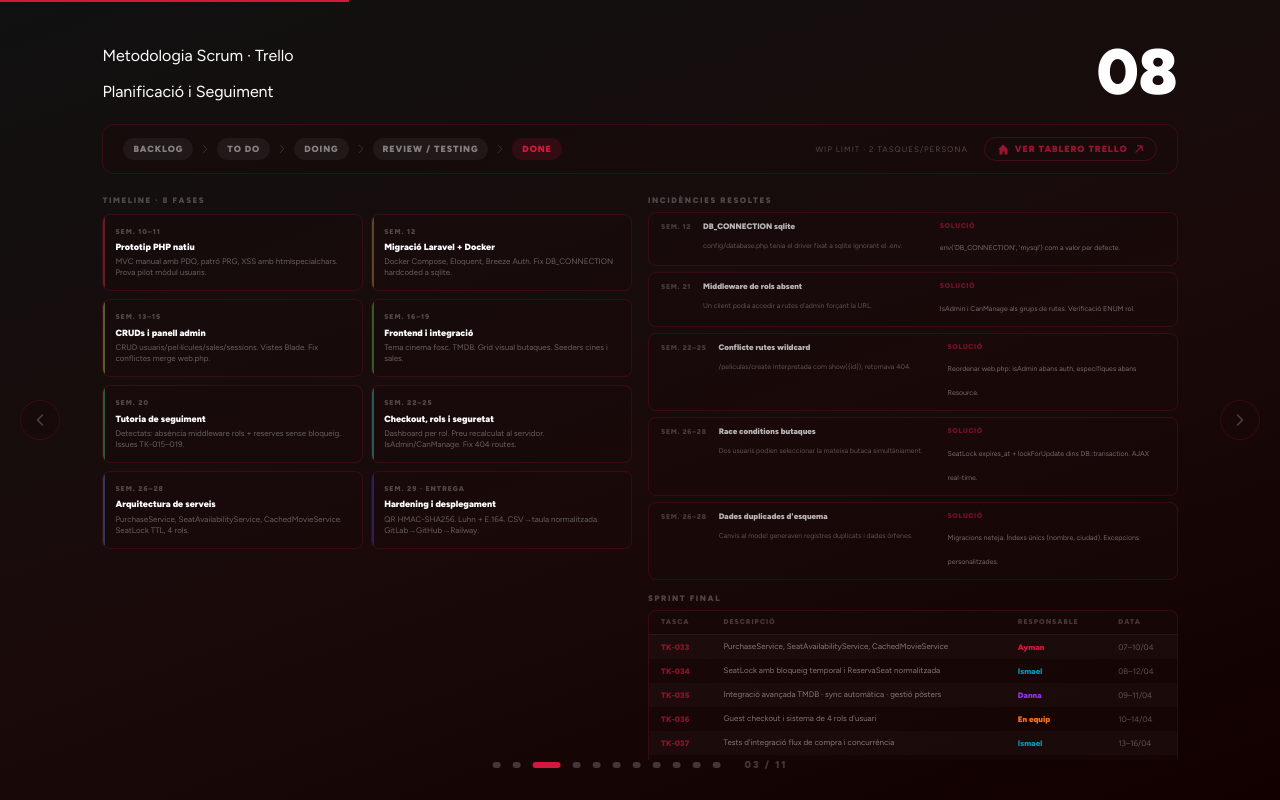
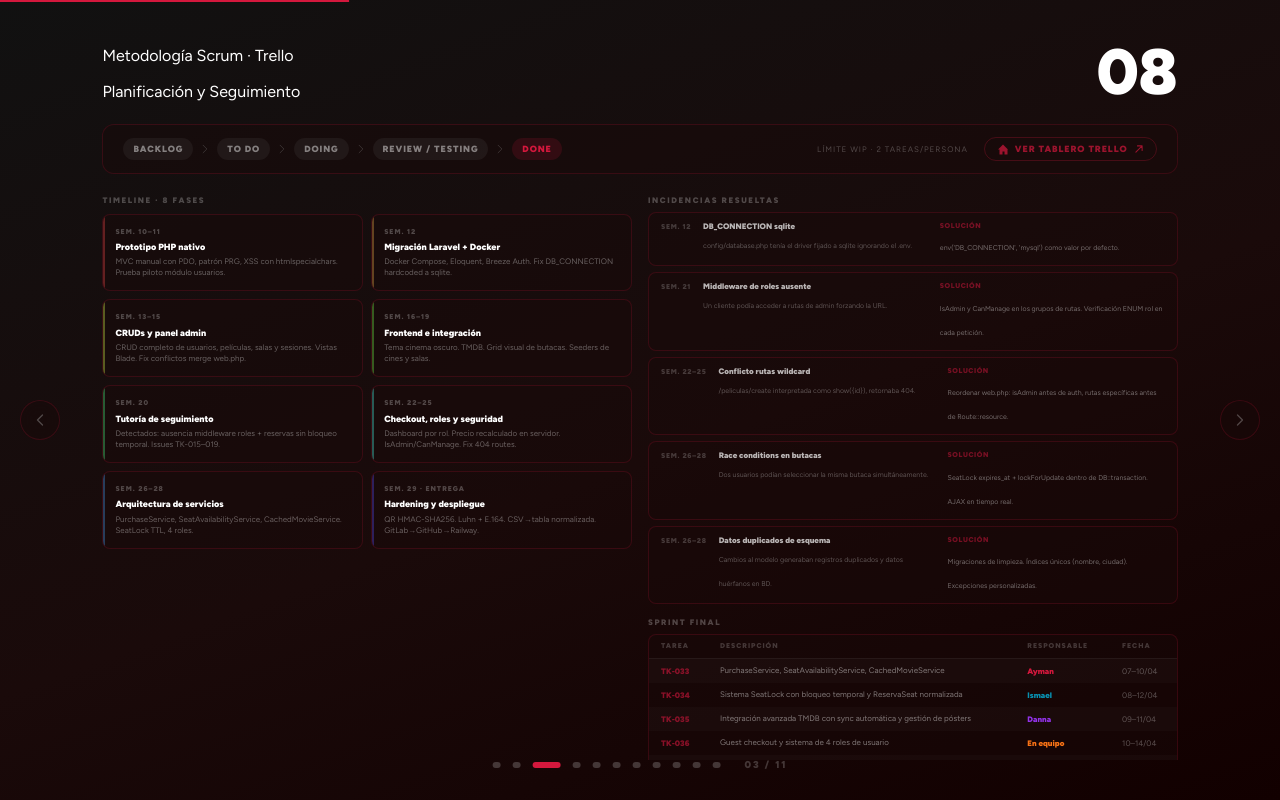
Before and after one commit to AyChEs-0/lumiere-final, a React (Vite) app: page / in a window 1280 px wide. Both pictures are taken after a click on the button 557 px from the left and 764 px from the top of the page. Built offline with nearby package versions, Linux system fonts and the light colour scheme.

Commit message:
Translate entire presentation to Spanish
- PlanificacionSlide: all Catalan text translated (timeline, incidents, sprint table, labels)
- AboutSlide: team role descriptions translated to Spanish

https://claude.ai/code/session_01KmMvniVeoFot6Z2V3E6Lsh

```diff
--- a/src/slides/PlanificacionSlide.jsx
+++ b/src/slides/PlanificacionSlide.jsx
@@ -4,34 +4,34 @@ import { fadeUp, drawLine, staggerContainer, staggerItem, ease } from '../utils/
 const kanban = ['Backlog', 'To Do', 'Doing', 'Review / Testing', 'Done']
 
 const phases = [
-  { weeks: 'Sem. 10–11', title: 'Prototip PHP natiu', desc: 'MVC manual amb PDO, patró PRG, XSS amb htmlspecialchars. Prova pilot mòdul usuaris.' },
-  { weeks: 'Sem. 12',    title: 'Migració Laravel + Docker', desc: 'Docker Compose, Eloquent, Breeze Auth. Fix DB_CONNECTION hardcoded a sqlite.' },
-  { weeks: 'Sem. 13–15', title: 'CRUDs i panell admin', desc: 'CRUD usuaris/pel·lícules/sales/sessions. Vistes Blade. Fix conflictes merge web.php.' },
-  { weeks: 'Sem. 16–19', title: 'Frontend i integració', desc: 'Tema cinema fosc. TMDB. Grid visual butaques. Seeders cines i sales.' },
-  { weeks: 'Sem. 20',    title: 'Tutoria de seguiment', desc: 'Detectats: absència middleware rols + reserves sense bloqueig. Issues TK-015–019.' },
-  { weeks: 'Sem. 22–25', title: 'Checkout, rols i seguretat', desc: 'Dashboard per rol. Preu recalculat al servidor. IsAdmin/CanManage. Fix 404 routes.' },
-  { weeks: 'Sem. 26–28', title: 'Arquitectura de serveis', desc: 'PurchaseService, SeatAvailabilityService, CachedMovieService. SeatLock TTL, 4 rols.' },
-  { weeks: 'Sem. 29 · Entrega', title: 'Hardening i desplegament', desc: 'QR HMAC-SHA256. Luhn + E.164. CSV→taula normalitzada. GitLab→GitHub→Railway.' },
+  { weeks: 'Sem. 10–11', title: 'Prototipo PHP nativo',        desc: 'MVC manual con PDO, patrón PRG, XSS con htmlspecialchars. Prueba piloto módulo usuarios.' },
+  { weeks: 'Sem. 12',    title: 'Migración Laravel + Docker',  desc: 'Docker Compose, Eloquent, Breeze Auth. Fix DB_CONNECTION hardcoded a sqlite.' },
+  { weeks: 'Sem. 13–15', title: 'CRUDs y panel admin',         desc: 'CRUD completo de usuarios, películas, salas y sesiones. Vistas Blade. Fix conflictos merge web.php.' },
+  { weeks: 'Sem. 16–19', title: 'Frontend e integración',      desc: 'Tema cinema oscuro. TMDB. Grid visual de butacas. Seeders de cines y salas.' },
+  { weeks: 'Sem. 20',    title: 'Tutoría de seguimiento',      desc: 'Detectados: ausencia middleware roles + reservas sin bloqueo temporal. Issues TK-015–019.' },
+  { weeks: 'Sem. 22–25', title: 'Checkout, roles y seguridad', desc: 'Dashboard por rol. Precio recalculado en servidor. IsAdmin/CanManage. Fix 404 routes.' },
+  { weeks: 'Sem. 26–28', title: 'Arquitectura de servicios',   desc: 'PurchaseService, SeatAvailabilityService, CachedMovieService. SeatLock TTL, 4 roles.' },
+  { weeks: 'Sem. 29 · Entrega', title: 'Hardening y despliegue', desc: 'QR HMAC-SHA256. Luhn + E.164. CSV→tabla normalizada. GitLab→GitHub→Railway.' },
 ]
 
 const incidents = [
-  { week: 'Sem. 12',    title: 'DB_CONNECTION sqlite', problem: 'config/database.php tenia el driver fixat a sqlite ignorant el .env.', solution: "env('DB_CONNECTION', 'mysql') com a valor per defecte." },
-  { week: 'Sem. 21',    title: 'Middleware de rols absent', problem: 'Un client podia accedir a rutes d\'admin forçant la URL.', solution: 'IsAdmin i CanManage als grups de rutes. Verificació ENUM rol.' },
-  { week: 'Sem. 22–25', title: 'Conflicte rutes wildcard', problem: '/peliculas/create interpretada com show({id}), retornava 404.', solution: 'Reordenar web.php: isAdmin abans auth, específiques abans Resource.' },
-  { week: 'Sem. 26–28', title: 'Race conditions butaques', problem: 'Dos usuaris podien seleccionar la mateixa butaca simultàniament.', solution: 'SeatLock expires_at + lockForUpdate dins DB::transaction. AJAX real-time.' },
-  { week: 'Sem. 26–28', title: 'Dades duplicades d\'esquema', problem: 'Canvis al model generaven registres duplicats i dades òrfenes.', solution: 'Migracions neteja. Índexs únics (nombre, ciudad). Excepcions personalitzades.' },
+  { week: 'Sem. 12',    title: 'DB_CONNECTION sqlite',          problem: 'config/database.php tenía el driver fijado a sqlite ignorando el .env.', solution: "env('DB_CONNECTION', 'mysql') como valor por defecto." },
+  { week: 'Sem. 21',    title: 'Middleware de roles ausente',   problem: 'Un cliente podía acceder a rutas de admin forzando la URL.', solution: 'IsAdmin y CanManage en los grupos de rutas. Verificación ENUM rol en cada petición.' },
+  { week: 'Sem. 22–25', title: 'Conflicto rutas wildcard',      problem: '/peliculas/create interpretada como show({id}), retornaba 404.', solution: 'Reordenar web.php: isAdmin antes de auth, rutas específicas antes de Route::resource.' },
+  { week: 'Sem. 26–28', title: 'Race conditions en butacas',    problem: 'Dos usuarios podían seleccionar la misma butaca simultáneamente.', solution: 'SeatLock expires_at + lockForUpdate dentro de DB::transaction. AJAX en tiempo real.' },
+  { week: 'Sem. 26–28', title: 'Datos duplicados de esquema',   problem: 'Cambios al modelo generaban registros duplicados y datos huérfanos en BD.', solution: 'Migraciones de limpieza. Índices únicos (nombre, ciudad). Excepciones personalizadas.' },
 ]
 
 const sprintTasks = [
-  { id: 'TK-033', desc: 'PurchaseService, SeatAvailabilityService, CachedMovieService',     who: 'Ayman',    dates: '07–10/04' },
-  { id: 'TK-034', desc: 'SeatLock amb bloqueig temporal i ReservaSeat normalitzada',         who: 'Ismael',   dates: '08–12/04' },
-  { id: 'TK-035', desc: 'Integració avançada TMDB · sync automàtica · gestió pòsters',      who: 'Danna',    dates: '09–11/04' },
-  { id: 'TK-036', desc: 'Guest checkout i sistema de 4 rols d\'usuari',                      who: 'En equip', dates: '10–14/04' },
-  { id: 'TK-037', desc: 'Tests d\'integració flux de compra i concurrència',                 who: 'Ismael',   dates: '13–16/04' },
-  { id: 'TK-038', desc: 'Documentació i informes finals',                                    who: 'Danna',    dates: '15–18/04' },
+  { id: 'TK-033', desc: 'PurchaseService, SeatAvailabilityService, CachedMovieService',  who: 'Ayman',    dates: '07–10/04' },
+  { id: 'TK-034', desc: 'Sistema SeatLock con bloqueo temporal y ReservaSeat normalizada', who: 'Ismael',   dates: '08–12/04' },
+  { id: 'TK-035', desc: 'Integración avanzada TMDB con sync automática y gestión de pósters', who: 'Danna', dates: '09–11/04' },
+  { id: 'TK-036', desc: 'Guest checkout y sistema de 4 roles de usuario',                 who: 'En equipo', dates: '10–14/04' },
+  { id: 'TK-037', desc: 'Tests de integración para flujo de compra y concurrencia',       who: 'Ismael',   dates: '13–16/04' },
+  { id: 'TK-038', desc: 'Documentación e informes finales',                               who: 'Danna',    dates: '15–18/04' },
 ]
 
-const whoColor = { Ayman: '#d4183d', Ismael: '#0891b2', Danna: '#9333ea', 'En equip': '#f97316' }
+const whoColor = { Ayman: '#d4183d', Ismael: '#0891b2', Danna: '#9333ea', 'En equipo': '#f97316' }
 
 export default function PlanificacionSlide() {
   return (
@@ -42,11 +42,11 @@ export default function PlanificacionSlide() {
         <div className="flex items-end justify-between shrink-0">
           <div>
             <motion.span {...drawLine(0.05)} className="red-bar" />
-            <motion.p {...fadeUp(0.05)} className="label mb-3">Metodologia Scrum · Trello</motion.p>
+            <motion.p {...fadeUp(0.05)} className="label mb-3">Metodología Scrum · Trello</motion.p>
             <div className="overflow-hidden">
               <motion.h2 initial={{ y: '110%' }} animate={{ y: 0 }}
                 transition={{ duration: 0.7, delay: 0.15, ease }} className="s-title">
-                Planificació i Seguiment
+                Planificación y Seguimiento
               </motion.h2>
             </div>
           </div>
@@ -54,7 +54,7 @@ export default function PlanificacionSlide() {
             className="text-[clamp(2.5rem,5vw,4rem)] font-black text-white/4 leading-none select-none">08</motion.span>
         </div>
 
-        {/* Row 1: Kanban columns + Trello link */}
+        {/* Kanban row */}
         <motion.div {...fadeUp(0.25)} className="glass rounded-xl px-5 py-3 flex items-center gap-4 shrink-0">
           <div className="flex items-center gap-1.5 flex-1 flex-wrap">
             {kanban.map((col, i) => (
@@ -72,7 +72,7 @@ export default function PlanificacionSlide() {
             ))}
           </div>
           <div className="flex items-center gap-4 shrink-0">
-            <span className="text-[8px] text-white/25 uppercase tracking-[0.12em]">WIP limit · 2 tasques/persona</span>
+            <span className="text-[8px] text-white/25 uppercase tracking-[0.12em]">Límite WIP · 2 tareas/persona</span>
             <a href="https://trello.com/b/GlRe98Tz/projecte-0616-cine" target="_blank" rel="noreferrer"
               className="flex items-center gap-1.5 text-[9px] font-black uppercase tracking-[0.1em] text-cinema-red/70
                          border border-cinema-red/25 rounded-full px-3 py-1 hover:text-cinema-red hover:border-cinema-red/50 transition-colors duration-200">
@@ -87,7 +87,7 @@ export default function PlanificacionSlide() {
           </div>
         </motion.div>
 
-        {/* Row 2: Timeline 2×4 + Incidents */}
+        {/* Timeline + Incidents & Sprint table */}
         <div className="grid grid-cols-[1fr_1fr] gap-4 flex-1 min-h-0">
 
           {/* Timeline */}
@@ -99,7 +99,7 @@ export default function PlanificacionSlide() {
               className="grid grid-cols-2 gap-2 content-start">
               {phases.map((p, i) => (
                 <motion.div key={p.weeks} variants={staggerItem}
-                  className="glass rounded-lg p-3 flex flex-col gap-1 group relative overflow-hidden">
+                  className="glass rounded-lg p-3 flex flex-col gap-1 relative overflow-hidden">
                   <div className="absolute left-0 top-0 bottom-0 w-[2px] rounded-l-lg"
                     style={{ background: `hsl(${(i * 35) % 360}, 65%, 55%)`, opacity: 0.4 }} />
                   <span className="text-[7px] font-black uppercase tracking-[0.14em] text-white/25">{p.weeks}</span>
@@ -110,13 +110,13 @@ export default function PlanificacionSlide() {
             </motion.div>
           </div>
 
-          {/* Right col: Incidents + Sprint table */}
+          {/* Right: Incidents + Sprint table */}
           <div className="flex flex-col gap-3 min-h-0 overflow-hidden">
 
             {/* Incidents */}
             <div className="flex flex-col gap-1.5">
               <motion.p {...fadeUp(0.35)} className="text-[8px] font-black uppercase tracking-[0.2em] text-white/25 shrink-0">
-                Incidències resoltes
+                Incidencias resueltas
               </motion.p>
               <motion.div variants={staggerContainer(0.06, 0.35)} initial="initial" animate="animate"
                 className="flex flex-col gap-1.5">
@@ -129,7 +129,7 @@ export default function PlanificacionSlide() {
                       <span className="text-[7px] text-white/30 leading-snug">{inc.problem}</span>
                     </div>
                     <div>
-                      <span className="text-[7px] font-black uppercase tracking-[0.08em] text-cinema-red/50 block mb-0.5">Solució</span>
+                      <span className="text-[7px] font-black uppercase tracking-[0.08em] text-cinema-red/50 block mb-0.5">Solución</span>
                       <span className="text-[7px] text-white/40 leading-snug">{inc.solution}</span>
                     </div>
                   </motion.div>
@@ -146,10 +146,10 @@ export default function PlanificacionSlide() {
                 <table className="w-full text-[8px]">
                   <thead>
                     <tr className="border-b border-white/5">
-                      <th className="text-left px-3 py-1.5 text-[7px] font-black uppercase tracking-[0.14em] text-white/20">Tasca</th>
-                      <th className="text-left px-3 py-1.5 text-[7px] font-black uppercase tracking-[0.14em] text-white/20">Descripció</th>
+                      <th className="text-left px-3 py-1.5 text-[7px] font-black uppercase tracking-[0.14em] text-white/20">Tarea</th>
+                      <th className="text-left px-3 py-1.5 text-[7px] font-black uppercase tracking-[0.14em] text-white/20">Descripción</th>
                       <th className="text-left px-3 py-1.5 text-[7px] font-black uppercase tracking-[0.14em] text-white/20">Responsable</th>
-                      <th className="text-left px-3 py-1.5 text-[7px] font-black uppercase tracking-[0.14em] text-white/20">Data</th>
+                      <th className="text-left px-3 py-1.5 text-[7px] font-black uppercase tracking-[0.14em] text-white/20">Fecha</th>
                     </tr>
                   </thead>
                   <tbody>
```
Also changed, not shown: src/slides/AboutSlide.jsx (+4 -4 lines).
